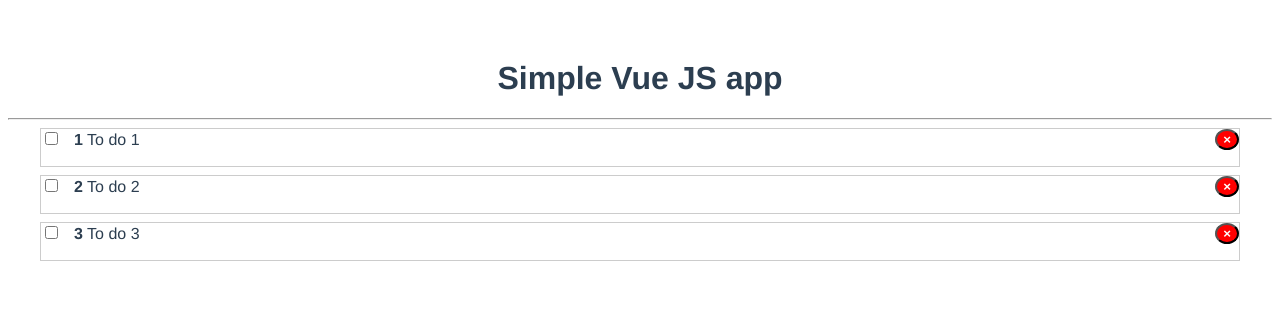
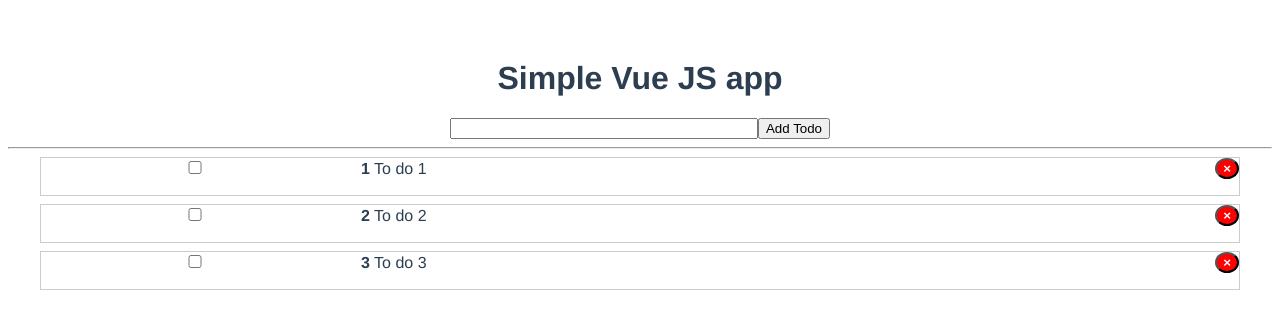
Before and after one commit to dennned/vue-js-simple-app, a Vue app: page / in a window 1280 px wide. Shown: the top 328 px of the page. Built offline with nearby package versions, Linux system fonts and the light colour scheme.

Commit message:
Add element

```diff
--- a/src/App.vue
+++ b/src/App.vue
@@ -1,6 +1,9 @@
 <template>
   <div id="app">
     <h1>Simple Vue JS app</h1>
+    <AddTodo
+      @add-todo="addTodo"
+    />
     <hr/>
     <TodoList
       v-bind:todos="todos"
@@ -11,6 +14,7 @@
 
 <script>
 import TodoList from '@/components/TodoList'
+import AddTodo from '@/components/AddTodo'
 export default {
   name: "App",
   data(){
@@ -23,11 +27,15 @@
     }
   },
   components: {
-    TodoList
+    TodoList,
+    AddTodo
   },
   methods: {
     removeTodo(id) {
       this.todos = this.todos.filter(t => t.id !== id)
+    },
+    addTodo(todo) {
+      this.todos.push(todo)
     }
   }
 };
--- /dev/null
+++ b/src/components/AddTodo.vue
@@ -0,0 +1,39 @@
+<template>
+    <form @submit.prevent="onSubmit">
+        <input type="text" v-model="title"/>
+        <button type="submit">Add Todo</button>
+    </form>
+</template>
+
+<script>
+    export default {
+        data() {
+            return {
+                title: ''
+            }
+        },
+        methods: {
+            onSubmit() {
+                if(this.title.trim()) {
+                    const newTodo = {
+                        id: Date.now(),
+                        title: this.title,
+                        completed: false
+                    }
+                    this.$emit('add-todo', newTodo)
+                    this.title=""
+                }
+            }
+        }
+    }
+</script>
+
+<style>
+    form {
+        display: flex;
+        justify-content: center;
+    }
+    input{
+        width: 300px;
+    }
+</style>
--- a/src/components/TodoItem.vue
+++ b/src/components/TodoItem.vue
@@ -3,7 +3,7 @@
         <span v-bind:class="{done: todo.completed}">
             <input type="checkbox"
                    v-on:change="todo.completed = !todo.completed" />
-            <strong>{{todo.id}}</strong>
+            <strong>{{index + 1}}</strong>
             {{todo.title}}
         </span>
         <button class="btn"
@@ -18,7 +18,8 @@
             todo: {
                 type:Object,
                 required: true
-            }
+            },
+            index: Number
         }
     }
 </script>
--- a/src/components/TodoList.vue
+++ b/src/components/TodoList.vue
@@ -2,8 +2,9 @@
     <div>
         <ul>
             <TodoItem
-                v-for="todo in todos"
+                v-for="(todo, i) in todos"
                 v-bind:key="todo.id"
+                v-bind:index="i"
                 v-bind:todo="todo"
                 v-on:remove-todo="removeTodo"
             />
```
